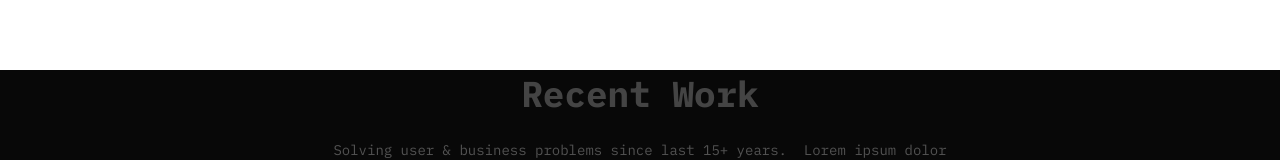
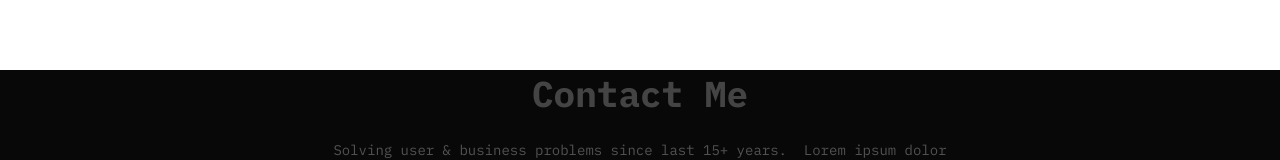
Before and after one commit to Akhilesh286/portfolio-webpage, a plain HTML site: page index.html in a window 1280 px wide. Shown: the part 3683-3843 px from the top of the page. Drawn offline with Linux system fonts and the light colour scheme.

Commit message:
Update index.html

```diff
--- a/index.html
+++ b/index.html
@@ -236,7 +236,7 @@
     <footer style="background-color: #080808;height: 100vh;">
         <div class="container" style="margin-top: 10vh;">
             <dvi class="sc4-tit">
-                <h1>Recent Work</h1>
+                <h1>Contact Me</h1>
                 <p>Solving user & business problems since last 15+ years.
                     Lorem ipsum dolor sit amet, consectetur adipiscing elit, sed do
                     eiusmod tempor incididunt ut labore et dolore magna aliqua.
```
